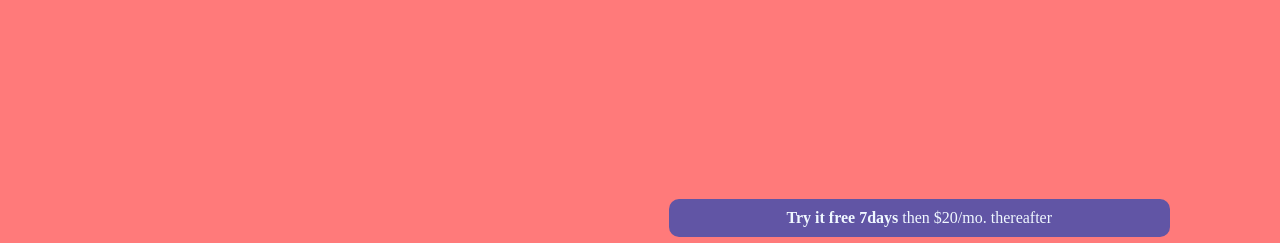
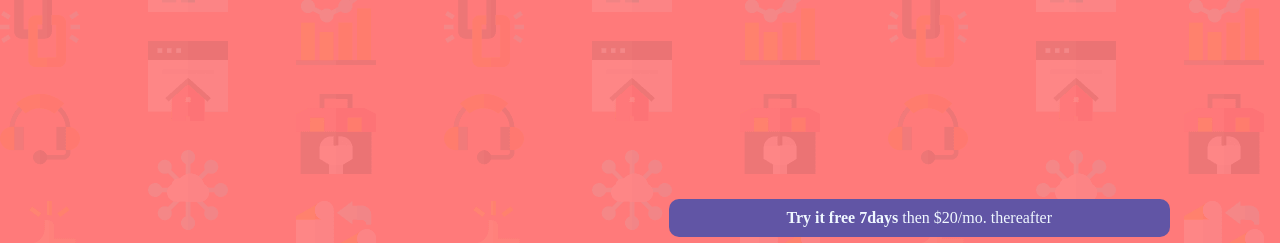
Before and after one commit to JATO-B/mediaquery, a plain HTML site: page index.html in a window 1280 px wide. Shown: the top 243 px of the page. Drawn offline with Linux system fonts and the light colour scheme.

Commit message:
Update style.css

```diff
--- a/style.css
+++ b/style.css
@@ -4,7 +4,7 @@
     box-sizing: border-box;
 }
 body{
-    background-image: url(bg-intro-desktop.png);
+    background-image: url(/images/bg-intro-desktop.png);
     background-color: hsl(0, 100%, 74%);
     display: flex;
 }
```
